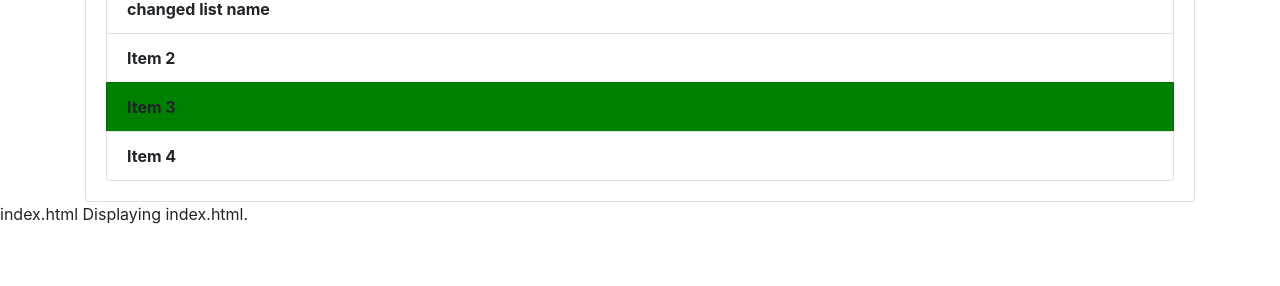
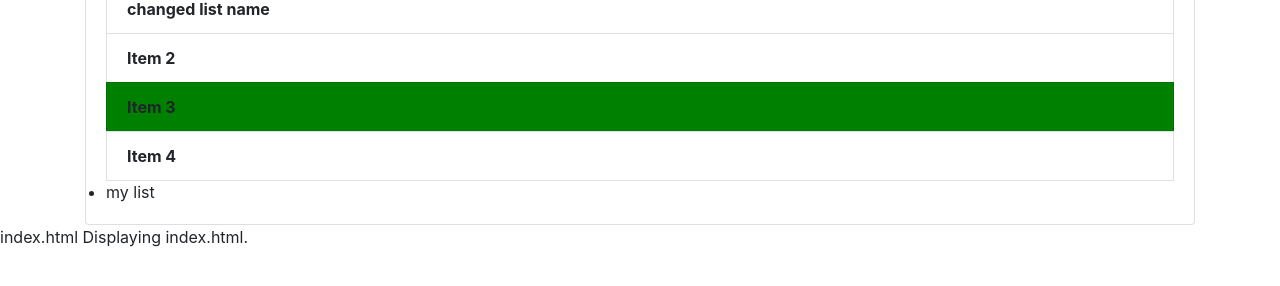
Before and after one commit to GAUTAM2349/localrepo, a plain HTML site: page index.html in a window 1280 px wide. Shown: the part 298-584 px from the top of the page. Drawn offline with nearby package versions, Linux system fonts and the light colour scheme.

Commit message:
change using tag method

```diff
--- a/action.js
+++ b/action.js
@@ -17,3 +17,21 @@ items[2].style.backgroundColor = 'green';
 for(let i=0;i<items.length;i++){
     items[i].style.fontWeight = 'bold';
 }
+
+// changing a list manually added with different class name
+
+let myLastList = document.getElementsByClassName('myLastList');
+console.log(myLastList);
+myLastList.textContent = 'my list';
+// it doesn't change anything bcz getElementByClassName() return array of nodes and not specific node
+// we can change it like this, although we shouldn't
+
+myLastList[0].textContent = 'this is my list';
+
+// using getElementsByTagName
+
+let li = document.getElementsByTagName('li');
+
+
+let len = li.length;
+li[len-1].textContent = "my list"
--- a/index.html
+++ b/index.html
@@ -27,6 +27,7 @@
       <li class="list-group-item">Item 2</li>
       <li class="list-group-item">Item 3</li>
       <li class="list-group-item">Item 4</li>
+      <li class="myLastList">Item 5</li>
     </ul>
    </div>
   </div>
```
